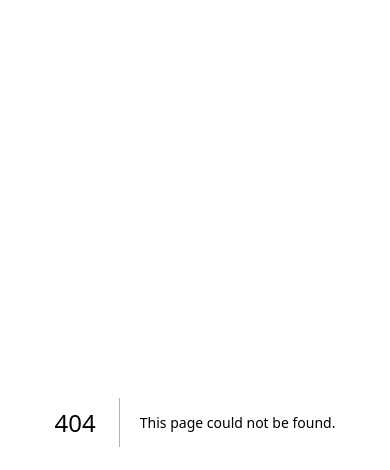
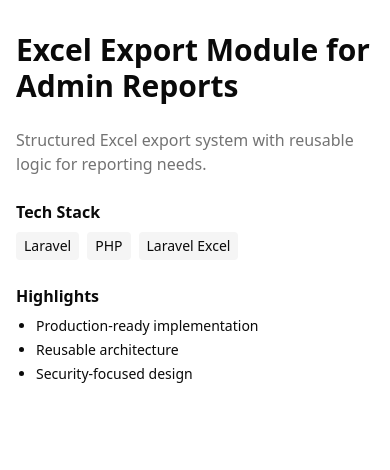
Before and after one commit to josevener/social_portfolio, a Next.js app: page /projects/excel-export-module in a window 390 px wide. Before the commit this address had no page. Shown: the top 470 px of the page. Built offline with nearby package versions, Linux system fonts and the light colour scheme.

Commit message:
Made components, layout responsive. Improved experience module to timeline

```diff
--- a/app/layout.tsx
+++ b/app/layout.tsx
@@ -16,7 +16,7 @@
 
 export const metadata: Metadata = {
   title: `${profile.name} — ${profile.headline}`,
-  description: "Portfolio showcasing projects and experience of Jack Zentrix, a full-stack developer specializing in Laravel, React, and Node.js.",
+  description: "Portfolio showcasing projects and experience of Jose Vener Rafael, a full-stack developer specializing in Laravel, React, and Node.js.",
 };
 
 export default function RootLayout({
--- a/app/page.tsx
+++ b/app/page.tsx
@@ -1,18 +1,18 @@
+import FeedTabs from "@/components/feed/FeedTabs";
+import ProfileActions from "@/components/profile/ProfileActions";
 import ProfileHeader from "@/components/profile/ProfileHeader";
 import StatsBar from "@/components/profile/StatsBar";
-import FeedTabs from "@/components/feed/FeedTabs";
 import { ThemeToggle } from "@/components/theme-toggle";
-import ProfileActions from "@/components/profile/ProfileActions";
 
 export default function Home() {
   return (
-    <main className="max-w-4xl mx-auto h-screen flex flex-col p-6">
+    <main className="mx-auto max-w-4xl min-h-dvh flex flex-col px-4 py-4 sm:px-6">
       {/* Top bar */}
-      <div className="flex justify-end mb-4">
+      <div className="flex justify-end mb-3 sm:mb-4">
         <ThemeToggle />
       </div>
 
-      {/* Fixed profile section */}
+      {/* Profile section */}
       <div className="space-y-4">
         <ProfileHeader />
         <StatsBar />
@@ -20,10 +20,10 @@
       </div>
 
       {/* Divider */}
-      <div className="h-px bg-border my-4" />
+      <div className="h-px bg-border my-4 sm:my-6" />
 
       {/* Scrollable feed */}
-      <div className="flex-1 overflow-y-auto pr-2">
+      <div className="flex-1 overflow-y-auto">
         <FeedTabs />
       </div>
     </main>
--- /dev/null
+++ b/app/projects/[slug]/page.tsx
@@ -0,0 +1,54 @@
+import { posts } from "@/data/posts";
+import { notFound } from "next/navigation";
+import { Post, ProjectPost } from "@/types/post";
+
+function isProject(post: Post): post is ProjectPost {
+  return post.type === "project";
+}
+
+export default async function ProjectPage({
+  params,
+}: {
+  params: Promise<{ slug: string }>;
+}) {
+  const { slug } = await params;
+
+  const project = posts
+    .filter(isProject)
+    .find((p) => p.slug === slug);
+
+  if (!project) return notFound();
+
+  return (
+    <main className="max-w-3xl mx-auto px-4 py-8 space-y-6">
+      <h1 className="text-3xl font-bold">{project.title}</h1>
+
+      <p className="text-muted-foreground">
+        {project.description}
+      </p>
+
+      <section>
+        <h2 className="font-semibold mb-2">Tech Stack</h2>
+        <div className="flex flex-wrap gap-2">
+          {project.tech.map((t) => (
+            <span
+              key={t}
+              className="text-sm bg-muted px-2 py-1 rounded"
+            >
+              {t}
+            </span>
+          ))}
+        </div>
+      </section>
+
+      <section>
+        <h2 className="font-semibold mb-2">Highlights</h2>
+        <ul className="list-disc pl-5 text-sm space-y-1">
+          <li>Production-ready implementation</li>
+          <li>Reusable architecture</li>
+          <li>Security-focused design</li>
+        </ul>
+      </section>
+    </main>
+  );
+}
--- /dev/null
+++ b/components/feed/ExperienceTimeline.tsx
@@ -0,0 +1,61 @@
+import { posts } from "@/data/posts";
+import { ExperiencePost } from "@/types/post";
+
+export default function ExperienceTimeline() {
+  const experiences = posts
+    .filter((p): p is ExperiencePost => p.type === "experience")
+    // newest first (optional but recommended)
+    .sort((a, b) => b.id - a.id);
+
+  return (
+    <div className="relative">
+      <ul className="space-y-10">
+        {experiences.map((exp, index) => (
+          <li key={exp.id} className="relative pl-8">
+            {/* Vertical line */}
+            {index !== experiences.length - 1 && (
+              <span className="absolute left-[11px] top-6 h-full w-px bg-border" />
+            )}
+
+            {/* Dot */}
+            <span className="absolute left-2 top-2 h-2.5 w-2.5 rounded-full bg-primary" />
+
+            {/* Content */}
+            <div className="space-y-1">
+              {/* Title + Date */}
+              <div className="flex justify-between gap-4">
+                <h3 className="font-medium leading-tight">
+                  {exp.title}
+                </h3>
+                <span className="text-xs text-muted-foreground whitespace-nowrap">
+                  {exp.period}
+                </span>
+              </div>
+
+              {/* Organization / Description */}
+              {exp.description && (
+                <p className="text-sm text-muted-foreground">
+                  {exp.description}
+                </p>
+              )}
+
+              {/* Tech (optional) */}
+              {exp.tech.length > 0 && (
+                <div className="flex flex-wrap gap-2 pt-1">
+                  {exp.tech.map((t) => (
+                    <span
+                      key={t}
+                      className="text-xs bg-muted px-2 py-0.5 rounded"
+                    >
+                      {t}
+                    </span>
+                  ))}
+                </div>
+              )}
+            </div>
+          </li>
+        ))}
+      </ul>
+    </div>
+  );
+}
--- a/components/feed/FeedTabs.tsx
+++ b/components/feed/FeedTabs.tsx
@@ -6,35 +6,39 @@
 } from "@/components/ui/tabs";
 import { posts } from "@/data/posts";
 import PostCard from "./PostCard";
+import ExperienceTimeline from "./ExperienceTimeline";
 
-const filterByType = (type?: string) => {
-  if (!type || type === "all") return posts;
-  return posts.filter((post) => post.type === type);
-};
+const filterByType = (type: "post" | "project") =>
+  posts.filter((p) => p.type === type);
 
 export default function FeedTabs() {
   return (
-    <Tabs defaultValue="all" className="relative">
+    <Tabs defaultValue="post" className="relative">
       {/* Sticky Tabs */}
       <TabsList className="sticky top-0 z-10 w-full bg-muted/60 backdrop-blur border-b rounded-none px-2">
-        <TabsTrigger value="all">All</TabsTrigger>
         <TabsTrigger value="post">Posts</TabsTrigger>
         <TabsTrigger value="project">Projects</TabsTrigger>
         <TabsTrigger value="experience">Experience</TabsTrigger>
       </TabsList>
 
-      {/* Feed Content */}
-      {["all", "project", "experience", "post"].map((tab) => (
-        <TabsContent
-          key={tab}
-          value={tab}
-          className="space-y-4 pt-4"
-        >
-          {filterByType(tab).map((post) => (
-            <PostCard key={post.id} {...post} />
-          ))}
-        </TabsContent>
-      ))}
+      {/* Posts */}
+      <TabsContent value="post" className="space-y-4 pt-4">
+        {filterByType("post").map((post) => (
+          <PostCard key={post.id} {...post} />
+        ))}
+      </TabsContent>
+
+      {/* Projects */}
+      <TabsContent value="project" className="space-y-4 pt-4">
+        {filterByType("project").map((post) => (
+          <PostCard key={post.id} {...post} />
+        ))}
+      </TabsContent>
+
+      {/* Experience */}
+      <TabsContent value="experience" className="pt-4">
+        <ExperienceTimeline />
+      </TabsContent>
     </Tabs>
   );
 }
--- a/components/feed/PostCard.tsx
+++ b/components/feed/PostCard.tsx
@@ -1,18 +1,29 @@
+import Link from "next/link";
 import { Card, CardContent, CardHeader } from "@/components/ui/card";
 import { Badge } from "@/components/ui/badge";
 
-type Post = {
+type Props = {
   title: string;
   description: string;
   tech: string[];
+  slug?: string;
 };
 
-export default function PostCard({ title, description, tech }: Post) {
-  return (
-    <Card>
-      <CardHeader className="font-semibold">{title}</CardHeader>
+export default function PostCard({
+  title,
+  description,
+  tech,
+  slug,
+}: Props) {
+  const CardInner = (
+    <Card className={slug ? "cursor-pointer hover:border-primary transition" : ""}>
+      <CardHeader className="font-semibold">
+        {title}
+      </CardHeader>
       <CardContent className="space-y-3">
-        <p className="text-sm text-muted-foreground">{description}</p>
+        <p className="text-sm text-muted-foreground">
+          {description}
+        </p>
         <div className="flex flex-wrap gap-2">
           {tech.map((t) => (
             <Badge key={t} variant="secondary">
@@ -23,4 +34,12 @@
       </CardContent>
     </Card>
   );
+
+  if (!slug) return CardInner;
+
+  return (
+    <Link href={`/projects/${slug}`} className="block">
+      {CardInner}
+    </Link>
+  );
 }
--- a/components/profile/ProfileActions.tsx
+++ b/components/profile/ProfileActions.tsx
@@ -4,7 +4,9 @@
 
 export default function ProfileActions() {
   return (
-    <div className="flex items-center gap-3 mt-4 flex-wrap">
+    <div className="flex flex-col gap-3 sm:flex-row sm:items-center sm:flex-wrap">
+      {/* Icon actions */}
+      <div className="flex gap-3 justify-center sm:justify-start">
         <Button size="icon" variant="outline" asChild>
           <a href={`mailto:${contact.email}`} aria-label="Email me">
             <Mail className="h-4 w-4" />
@@ -32,14 +34,19 @@
             <Linkedin className="h-4 w-4" />
           </a>
         </Button>
+      </div>
 
-      <span className="text-sm text-muted-foreground ml-2">
+      <span className="text-sm text-muted-foreground text-center sm:text-left">
         Let’s work together
       </span>
 
-      <Button asChild className="ml-auto">
+      {/* CTA */}
+      <Button
+        asChild
+        className="w-full sm:w-auto sm:ml-auto"
+      >
         <a href={contact.resumeUrl} download>
-          <Download className="h-4 w-4" />
+          <Download className="h-4 w-4 mr-2" />
           Get My Resume
         </a>
       </Button>
--- a/components/profile/ProfileHeader.tsx
+++ b/components/profile/ProfileHeader.tsx
@@ -1,16 +1,18 @@
-import { Avatar, AvatarFallback, AvatarImage } from "@/components/ui/avatar";
 import { profile } from "@/data/profile";
+import { Avatar, AvatarFallback, AvatarImage } from "../ui/avatar";
 
 export default function ProfileHeader() {
   return (
-    <div className="flex gap-4 items-start">
-      <Avatar className="h-40 w-40">
+    <div className="flex flex-col items-center text-center gap-4 sm:flex-row sm:items-start sm:text-left">
+      <Avatar className="h-28 w-28 sm:h-36 sm:w-36 md:h-40 md:w-40">
         <AvatarImage src={profile.avatar} />
         <AvatarFallback>JR</AvatarFallback>
       </Avatar>
 
       <div className="space-y-1">
-        <h1 className="text-2xl font-bold">{profile.name}</h1>
+        <h1 className="text-xl sm:text-2xl font-bold">
+          {profile.name}
+        </h1>
         <p className="text-muted-foreground">{profile.handle}</p>
 
         <p className="font-medium">{profile.headline}</p>
@@ -18,8 +20,12 @@
           {profile.subHeadline}
         </p>
 
-        <p className="text-sm mt-2">{profile.bio}</p>
-        <p className="text-sm text-muted-foreground">📍 {profile.location}</p>
+        <p className="text-sm mt-2 max-w-prose">
+          {profile.bio}
+        </p>
+        <p className="text-sm text-muted-foreground">
+          📍 {profile.location}
+        </p>
       </div>
     </div>
   );
--- a/components/profile/StatsBar.tsx
+++ b/components/profile/StatsBar.tsx
@@ -2,15 +2,23 @@
 
 export default function StatsBar() {
   return (
-    <div className="flex gap-6 text-sm mt-6">
+    <div className="flex flex-wrap justify-center gap-x-6 gap-y-2 text-sm sm:justify-start">
       <div>
         <span className="font-bold">3</span> Posts
       </div>
-      <Separator orientation="vertical" />
+
+      <div className="hidden sm:block">
+        <Separator orientation="vertical" />
+      </div>
+
       <div>
-        <span className="font-bold">2+</span> Projects
+        <span className="font-bold">10+</span> Projects
       </div>
-      <Separator orientation="vertical" />
+
+      <div className="hidden sm:block">
+        <Separator orientation="vertical" />
+      </div>
+
       <div>
         <span className="font-bold">1+</span> Year Exp
       </div>
--- a/data/posts.ts
+++ b/data/posts.ts
@@ -1,73 +1,79 @@
 import { Post } from "@/types/post";
 
 export const posts: Post[] = [
-  // 🔹 EXPERIENCE
+  // EXPERIENCE
   {
     id: 1,
     type: "experience",
-    title: "🚨 Fixed a Blasting Email Bug in Production",
-    description:
-      "A client experienced unexpected mass email notifications. Root cause was an undeclared variable in a Node.js service causing data reuse across requests. Implemented a fix and provided a non-technical RCA.",
-    tech: ["Node.js", "PostgreSQL", "Production Debugging"],
+    period: "July 2025",
+    title: "Graduate – BS Information Technology",
+    description: "Colegio de Sta. Teresa de Avila",
+    tech: [],
   },
   {
     id: 2,
     type: "experience",
-    title: "📉 Investigated Intermittent Client Connectivity Issues",
-    description:
-      "Diagnosed intermittent connectivity issues reported by a client. Verified logs, ruled out server-side faults, and coordinated findings with support.",
-    tech: ["Troubleshooting", "Logs", "Client Support"],
+    period: "2024 — Present",
+    title: "Full-Stack Developer",
+    description: "Freelance",
+    tech: [
+      "Node.js", "Laravel", "PHP", "React.js", "Next.js", "C#.NET", "Visual Basic.NET", "PostgreSQL", "MySQL",
+      "Flutter", "Android Development", "IoT Development", "Arduino Uno R3"
+    ],
+  },
+  {
+    id: 3,
+    type: "experience",
+    period: "June 2025 – Present",
+    title: "Software Developer",
+    description: "JeonSoft Corporation",
+    tech: ["Node.js", "React.js", "Python 3.8", "PostgreSQL", "SQL", "MySQL", "Ruby on Rails", "Webix", "Vanilla JS"],
   },
 
-  // 🔹 PROJECTS
-  {
-    id: 3,
-    type: "project",
-    title: "🔐 Secure Password Generator Utility",
-    description:
-      "Created a reusable async utility that generates secure passwords, hashes them, and updates user records safely in the database.",
-    tech: ["Node.js", "Security", "Async/Await"],
-  },
+  // PROJECTS
   {
     id: 4,
     type: "project",
-    title: "📦 Excel Export Module for Admin Reports",
+    slug: "secure-password-generator",
+    title: "Secure Password Generator Utility",
     description:
-      "Built a structured Excel export system using Laravel Excel to support reporting needs while keeping export logic clean and reusable.",
-    tech: ["Laravel", "PHP", "Laravel Excel"],
+      "Reusable async utility that generates secure passwords and safely updates user records.",
+    tech: ["Node.js", "Security", "Async/Await"],
   },
   {
     id: 5,
     type: "project",
-    title: "🧩 Role-Based Admin Panel",
+    slug: "excel-export-module",
+    title: "Excel Export Module for Admin Reports",
     description:
-      "Implemented role-based access control for admin users, separating JS admins and standard admins without introducing redundant user types.",
+      "Structured Excel export system with reusable logic for reporting needs.",
+    tech: ["Laravel", "PHP", "Laravel Excel"],
+  },
+  {
+    id: 6,
+    type: "project",
+    slug: "role-based-admin-panel",
+    title: "Role-Based Admin Panel",
+    description:
+      "Implemented RBAC without introducing redundant user types.",
     tech: ["Laravel", "PostgreSQL", "RBAC"],
   },
 
-  // 🔹 POSTS / LEARNINGS
-  {
-    id: 6,
-    type: "post",
-    title: "🧠 Promise.all vs Sequential await",
-    description:
-      "Compared Promise.all with sequential awaits and documented when parallel execution improves performance and when it introduces risk.",
-    tech: ["JavaScript", "Async", "Performance"],
-  },
+  // POSTS
   {
     id: 7,
     type: "post",
-    title: "🧪 Why Declaring Variables Matters in Node.js",
+    title: "Promise.all vs Sequential await",
     description:
-      "A real-world reminder that undeclared variables can leak state across requests and cause severe production issues.",
-    tech: ["Node.js", "JavaScript", "Best Practices"],
+      "When parallel execution helps and when it introduces risk.",
+    tech: ["JavaScript", "Async", "Performance"],
   },
   {
     id: 8,
     type: "post",
-    title: "🎨 Organizing MUI / ShadCN Forms Cleanly",
+    title: "Why Declaring Variables Matters in Node.js",
     description:
-      "Refactored complex checkbox grids into reusable components for better readability and maintainability.",
-    tech: ["React", "ShadCN UI", "Clean Code"],
+      "Real-world reminder of how undeclared variables can break production.",
+    tech: ["Node.js", "Best Practices"],
   },
 ];
--- a/types/post.ts
+++ b/types/post.ts
@@ -1,9 +1,21 @@
 export type PostType = "post" | "project" | "experience";
 
-export type Post = {
+export type BasePost = {
   id: number;
   type: PostType;
   title: string;
   description: string;
   tech: string[];
 };
+
+export type ProjectPost = BasePost & {
+  type: "project";
+  slug: string;
+};
+
+export type ExperiencePost = BasePost & {
+  type: "experience";
+  period: string;
+};
+
+export type Post = BasePost | ProjectPost | ExperiencePost;
```
Also changed, not shown: 1 other file (tests, documents, lock files or other folders). Lines whose indentation alone changed are shown as unchanged.
